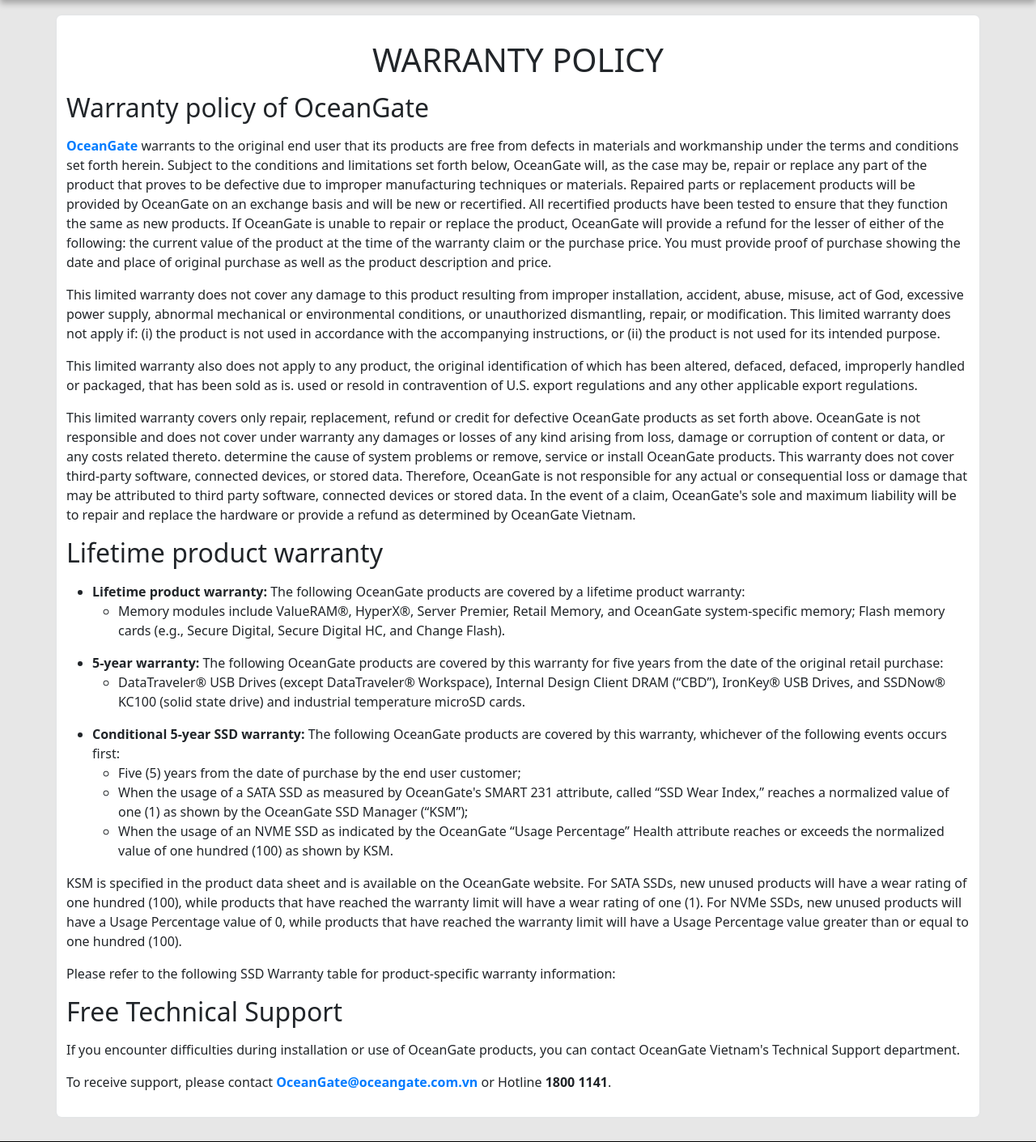
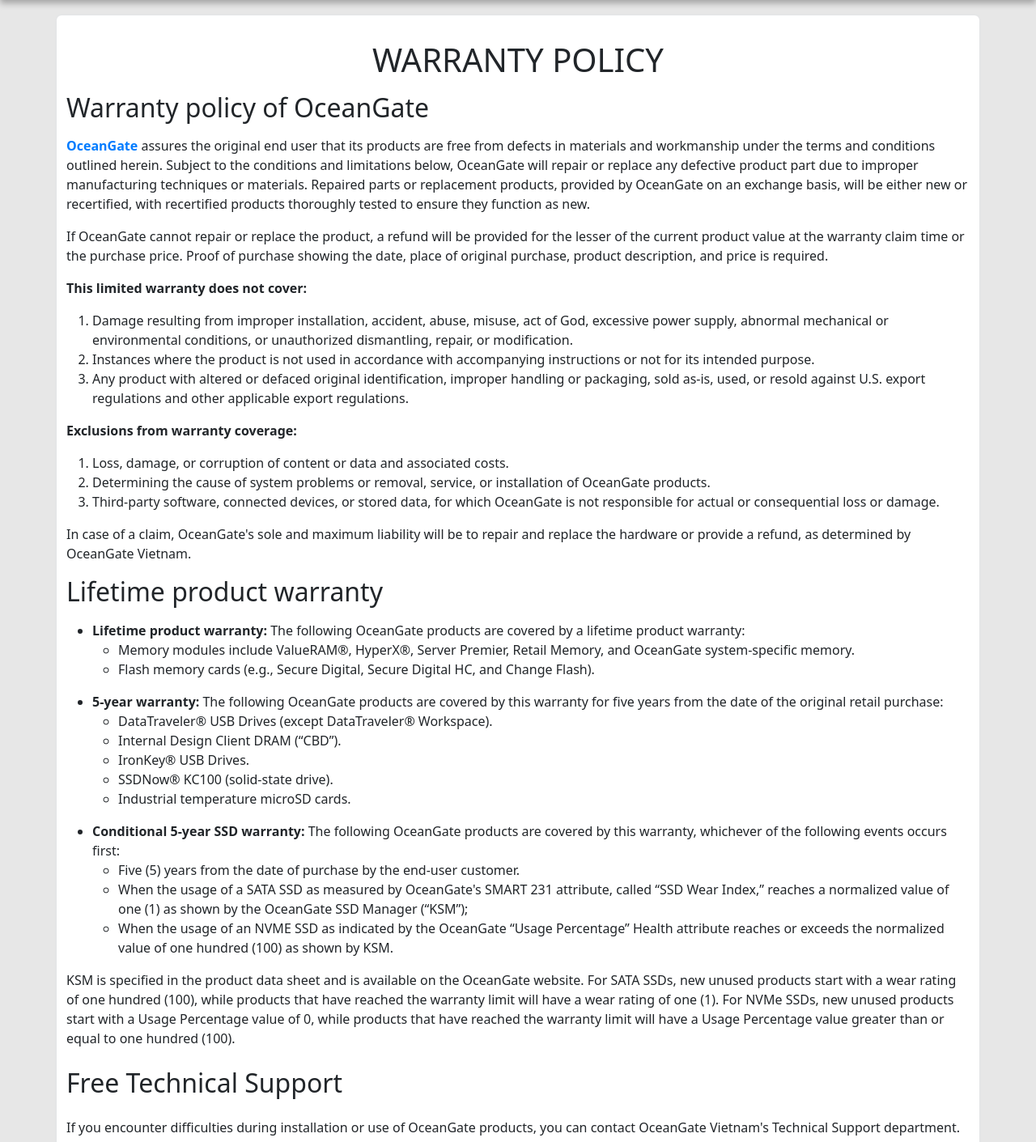
Before and after one commit to VuHongLuc/eproject-team3-C2305L, a PHP site: page /OC3/warrantyPolicy.php in a window 1280 px wide. Shown: the part 112-1523 px from the top of the page at 81% size. Run offline with PHP 8.4, Linux system fonts and the light colour scheme.

Commit message:
Update warrantyPolicy.php

```diff
--- a/contactUs/warrantyPolicy.php
+++ b/contactUs/warrantyPolicy.php
@@ -57,44 +57,66 @@
 
             <h2 class="my-3">Warranty policy of OceanGate</h2>
 
-            <p><a href="../index/index.php" class="custom-link bold-link">OceanGate</a> warrants to the original end user that its products are free from defects in materials and workmanship under the terms and conditions set forth herein. Subject to the conditions and limitations set forth below, OceanGate will, as the case may be, repair or replace any part of the product that proves to be defective due to improper manufacturing techniques or materials. Repaired parts or replacement products will be provided by OceanGate on an exchange basis and will be new or recertified. All recertified products have been tested to ensure that they function the same as new products. If OceanGate is unable to repair or replace the product, OceanGate will provide a refund for the lesser of either of the following: the current value of the product at the time of the warranty claim or the purchase price. You must provide proof of purchase showing the date and place of original purchase as well as the product description and price.</p>
+            <p><a href="../index/index.php" class="custom-link bold-link">OceanGate</a> assures the original end user that its products are free from defects in materials and workmanship under the terms and conditions outlined herein. Subject to the conditions and limitations below, OceanGate will repair or replace any defective product part due to improper manufacturing techniques or materials. Repaired parts or replacement products, provided by OceanGate on an exchange basis, will be either new or recertified, with recertified products thoroughly tested to ensure they function as new.</p>
 
-            <p>This limited warranty does not cover any damage to this product resulting from improper installation, accident, abuse, misuse, act of God, excessive power supply, abnormal mechanical or environmental conditions, or unauthorized dismantling, repair, or modification. This limited warranty does not apply if: (i) the product is not used in accordance with the accompanying instructions, or (ii) the product is not used for its intended purpose.</p>
+            <p>If OceanGate cannot repair or replace the product, a refund will be provided for the lesser of the current product value at the warranty claim time or the purchase price. Proof of purchase showing the date, place of original purchase, product description, and price is required.</p>
 
-            <p>This limited warranty also does not apply to any product, the original identification of which has been altered, defaced, defaced, improperly handled or packaged, that has been sold as is. used or resold in contravention of U.S. export regulations and any other applicable export regulations.</p>
+            <p><strong>This limited warranty does not cover:</strong></p>
 
-            <p>This limited warranty covers only repair, replacement, refund or credit for defective OceanGate products as set forth above. OceanGate is not responsible and does not cover under warranty any damages or losses of any kind arising from loss, damage or corruption of content or data, or any costs related thereto. determine the cause of system problems or remove, service or install OceanGate products. This warranty does not cover third-party software, connected devices, or stored data. Therefore, OceanGate is not responsible for any actual or consequential loss or damage that may be attributed to third party software, connected devices or stored data. In the event of a claim, OceanGate's sole and maximum liability will be to repair and replace the hardware or provide a refund as determined by OceanGate Vietnam.</p>
+            <ol>
+                <li> Damage resulting from improper installation, accident, abuse, misuse, act of God, excessive power supply, abnormal mechanical or environmental conditions, or unauthorized dismantling, repair, or modification.</li>
+
+                <li> Instances where the product is not used in accordance with accompanying instructions or not for its intended purpose.</li>
+
+                <li> Any product with altered or defaced original identification, improper handling or packaging, sold as-is, used, or resold against U.S. export regulations and other applicable export regulations.</li>
+            </ol>
+
+            <p><strong>Exclusions from warranty coverage:</strong></p>
+
+            <ol>
+                <li> Loss, damage, or corruption of content or data and associated costs.</li>
+
+                <li> Determining the cause of system problems or removal, service, or installation of OceanGate products.</li>
+
+                <li> Third-party software, connected devices, or stored data, for which OceanGate is not responsible for actual or consequential loss or damage.</li>
+            </ol>
+
+            <p>In case of a claim, OceanGate's sole and maximum liability will be to repair and replace the hardware or provide a refund, as determined by OceanGate Vietnam.</p>
 
             <h2 class="my-3">Lifetime product warranty</h2>
 
             <ul>
                 <li><strong>Lifetime product warranty:</strong> The following OceanGate products are covered by a lifetime product warranty:</li>
-                <ul>
-                    <li>Memory modules include ValueRAM®, HyperX®, Server Premier, Retail Memory, and OceanGate system-specific memory; Flash memory cards (e.g., Secure Digital, Secure Digital HC, and Change Flash).</li>
-                </ul>
+
+                <ul><li>Memory modules include ValueRAM®, HyperX®, Server Premier, Retail Memory, and OceanGate system-specific memory.</li></ul>
+
+
+                <ul><li>Flash memory cards (e.g., Secure Digital, Secure Digital HC, and Change Flash).</li></ul>
             </ul>
 
             <ul>
                 <li><strong>5-year warranty:</strong> The following OceanGate products are covered by this warranty for five years from the date of the original retail purchase:</li>
-                <ul>
-                    <li>DataTraveler® USB Drives (except DataTraveler® Workspace), Internal Design Client DRAM (“CBD”), IronKey® USB Drives, and SSDNow® KC100 (solid state drive) and industrial temperature microSD cards.</li>
-                </ul>
+
+                <ul><li>DataTraveler® USB Drives (except DataTraveler® Workspace).</li></ul>
+                <ul><li>Internal Design Client DRAM (“CBD”).</li></ul>
+                <ul><li>IronKey® USB Drives.</li></ul>
+                <ul><li>SSDNow® KC100 (solid-state drive).</li></ul>
+                <ul><li>Industrial temperature microSD cards.</li></ul>
+
             </ul>
 
             <ul>
                 <li><strong>Conditional 5-year SSD warranty:</strong> The following OceanGate products are covered by this warranty, whichever of the following events occurs first:</li>
                 <ul>
-                    <li>Five (5) years from the date of purchase by the end user customer;</li>
+                    <li>Five (5) years from the date of purchase by the end-user customer.</li>
                     <li>When the usage of a SATA SSD as measured by OceanGate's SMART 231 attribute, called “SSD Wear Index,” reaches a normalized value of one (1) as shown by the OceanGate SSD Manager (“KSM”);</li>
                     <li>When the usage of an NVME SSD as indicated by the OceanGate “Usage Percentage” Health attribute reaches or exceeds the normalized value of one hundred (100) as shown by KSM.</li>
                 </ul>
             </ul>
 
-            <p>KSM is specified in the product data sheet and is available on the OceanGate website. For SATA SSDs, new unused products will have a wear rating of one hundred (100), while products that have reached the warranty limit will have a wear rating of one (1). For NVMe SSDs, new unused products will have a Usage Percentage value of 0, while products that have reached the warranty limit will have a Usage Percentage value greater than or equal to one hundred (100).</p>
+            <p>KSM is specified in the product data sheet and is available on the OceanGate website. For SATA SSDs, new unused products start with a wear rating of one hundred (100), while products that have reached the warranty limit will have a wear rating of one (1). For NVMe SSDs, new unused products start with a Usage Percentage value of 0, while products that have reached the warranty limit will have a Usage Percentage value greater than or equal to one hundred (100).</p>
 
-            <p>Please refer to the following SSD Warranty table for product-specific warranty information:</p>
-
-            <h2 class="my-3">Free Technical Support</h2>
+            <h2 class="my-4">Free Technical Support</h2>
 
             <p>If you encounter difficulties during installation or use of OceanGate products, you can contact OceanGate Vietnam's Technical Support department.</p>
 
```
